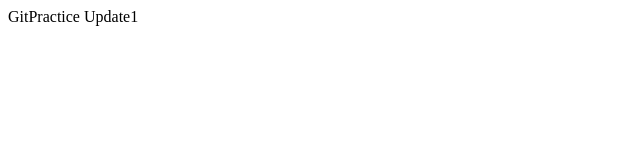
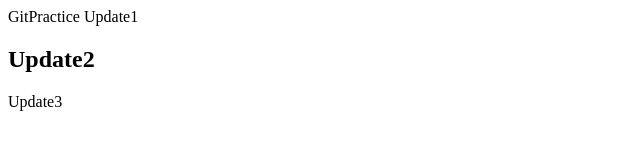
Before and after one commit to grassco-fun/GitPractice, a plain HTML site: page index.html in a window 1280 px wide. Shown: the whole page, without its empty margins (0-640 px from the left). Drawn offline with Linux system fonts and the light colour scheme.

Commit message:
testmessage3

```diff
--- a/index.html
+++ b/index.html
@@ -3,10 +3,12 @@
 <head>
     <meta charset="UTF-8">
     <meta name="viewport" content="width=device-width, initial-scale=1.0">
-    <title>Document</title>
+    <title>GitPractice</title>
 </head>
 <body>
     GitPractice
     Update1
+    <h2>Update2</h2>
+    <p>Update3</p>
 </body>
 </html>
```
